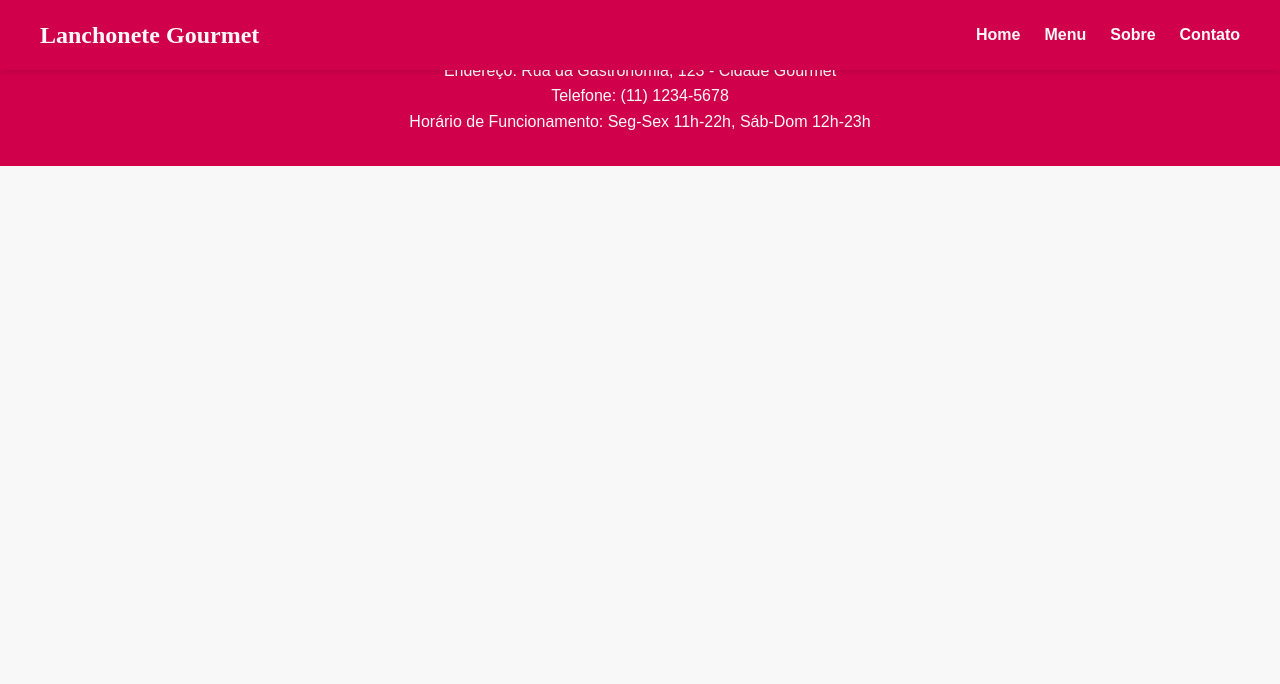
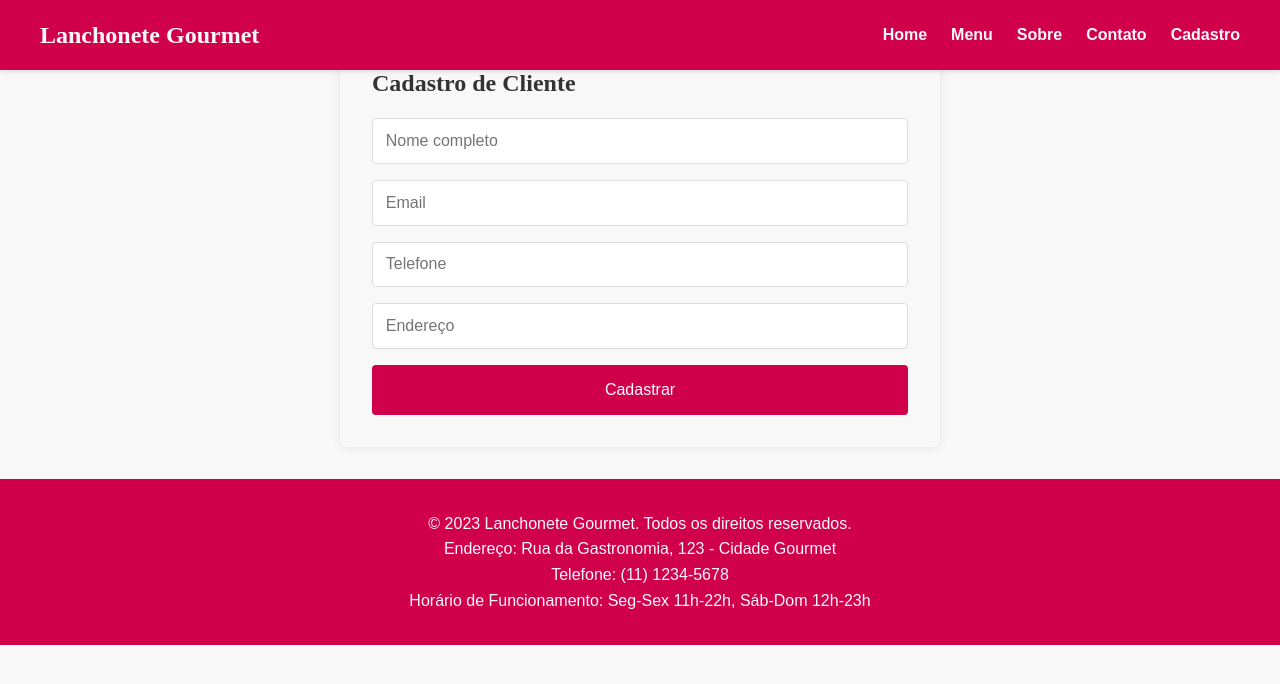
Before and after one commit to Dslpss/lanchonete-gourmet, a React (Create React App) app: page /register in a window 1280 px wide. Shown: the top 684 px of the page. Built offline with nearby package versions, Linux system fonts and the light colour scheme; no server answers.

Commit message:
Corrige configuração do Firebase e resolve erros de compilação

```diff
--- a/src/App.js
+++ b/src/App.js
@@ -11,6 +11,7 @@ import Home from './pages/Home';
 import Menu from './pages/Menu';
 import About from './pages/About';
 import Contact from './pages/Contact';
+import Register from './pages/Register';
 
 function App() {
   return (
@@ -24,6 +25,7 @@ function App() {
             <Route path="/menu" element={<Menu />} />
             <Route path="/about" element={<About />} />
             <Route path="/contact" element={<Contact />} />
+            <Route path="/register" element={<Register />} />
           </Routes>
           <Footer />
         </Router>
--- a/src/components/Header.js
+++ b/src/components/Header.js
@@ -86,6 +86,7 @@ function Header() {
           <NavLink to="/menu" onClick={handleLinkClick}>Menu</NavLink>
           <NavLink to="/about" onClick={handleLinkClick}>Sobre</NavLink>
           <NavLink to="/contact" onClick={handleLinkClick}>Contato</NavLink>
+          <NavLink to="/register" onClick={handleLinkClick}>Cadastro</NavLink>
         </NavLinks>
       </Nav>
     </HeaderContainer>
--- a/src/config/firebase.js
+++ b/src/config/firebase.js
@@ -1,5 +1,6 @@
 import { initializeApp } from "firebase/app";
 import { getAnalytics } from "firebase/analytics";
+import { getFirestore } from "firebase/firestore";
 
 const firebaseConfig = {
   apiKey: process.env.REACT_APP_FIREBASE_API_KEY,
@@ -13,5 +14,6 @@ const firebaseConfig = {
 
 const app = initializeApp(firebaseConfig);
 const analytics = getAnalytics(app);
+const db = getFirestore(app);
 
-export { app, analytics };
+export { app, analytics, db };
--- /dev/null
+++ b/src/pages/Register.js
@@ -0,0 +1,110 @@
+import React, { useState } from 'react';
+import styled from 'styled-components';
+import { collection, addDoc } from 'firebase/firestore';
+import { db } from '../config/firebase';
+
+const Register = () => {
+  const [formData, setFormData] = useState({
+    nome: '',
+    email: '',
+    telefone: '',
+    endereco: ''
+  });
+
+  const handleSubmit = async (e) => {
+    e.preventDefault();
+    try {
+      await addDoc(collection(db, 'clientes'), formData);
+      alert('Cliente cadastrado com sucesso!');
+      setFormData({ nome: '', email: '', telefone: '', endereco: '' });
+    } catch (error) {
+      console.error('Erro ao cadastrar:', error);
+      alert('Erro ao cadastrar cliente');
+    }
+  };
+
+  const handleChange = (e) => {
+    setFormData({
+      ...formData,
+      [e.target.name]: e.target.value
+    });
+  };
+
+  return (
+    <FormContainer>
+      <h2>Cadastro de Cliente</h2>
+      <Form onSubmit={handleSubmit}>
+        <Input
+          type="text"
+          name="nome"
+          placeholder="Nome completo"
+          value={formData.nome}
+          onChange={handleChange}
+          required
+        />
+        <Input
+          type="email"
+          name="email"
+          placeholder="Email"
+          value={formData.email}
+          onChange={handleChange}
+          required
+        />
+        <Input
+          type="tel"
+          name="telefone"
+          placeholder="Telefone"
+          value={formData.telefone}
+          onChange={handleChange}
+          required
+        />
+        <Input
+          type="text"
+          name="endereco"
+          placeholder="Endereço"
+          value={formData.endereco}
+          onChange={handleChange}
+          required
+        />
+        <Button type="submit">Cadastrar</Button>
+      </Form>
+    </FormContainer>
+  );
+};
+
+const FormContainer = styled.div`
+  max-width: 600px;
+  margin: 2rem auto;
+  padding: 2rem;
+  border-radius: 8px;
+  box-shadow: 0 0 10px rgba(0,0,0,0.1);
+`;
+
+const Form = styled.form`
+  display: flex;
+  flex-direction: column;
+  gap: 1rem;
+`;
+
+const Input = styled.input`
+  padding: 0.8rem;
+  border: 1px solid #ddd;
+  border-radius: 4px;
+  font-size: 1rem;
+`;
+
+const Button = styled.button`
+  padding: 1rem;
+  background-color: ${props => props.theme.colors.primary};
+  color: white;
+  border: none;
+  border-radius: 4px;
+  cursor: pointer;
+  font-size: 1rem;
+
+  &:hover {
+    opacity: 0.9;
+  }
+`;
+
+export default Register;
```
Also changed, not shown: 1 other file (tests, documents, lock files or other folders).
